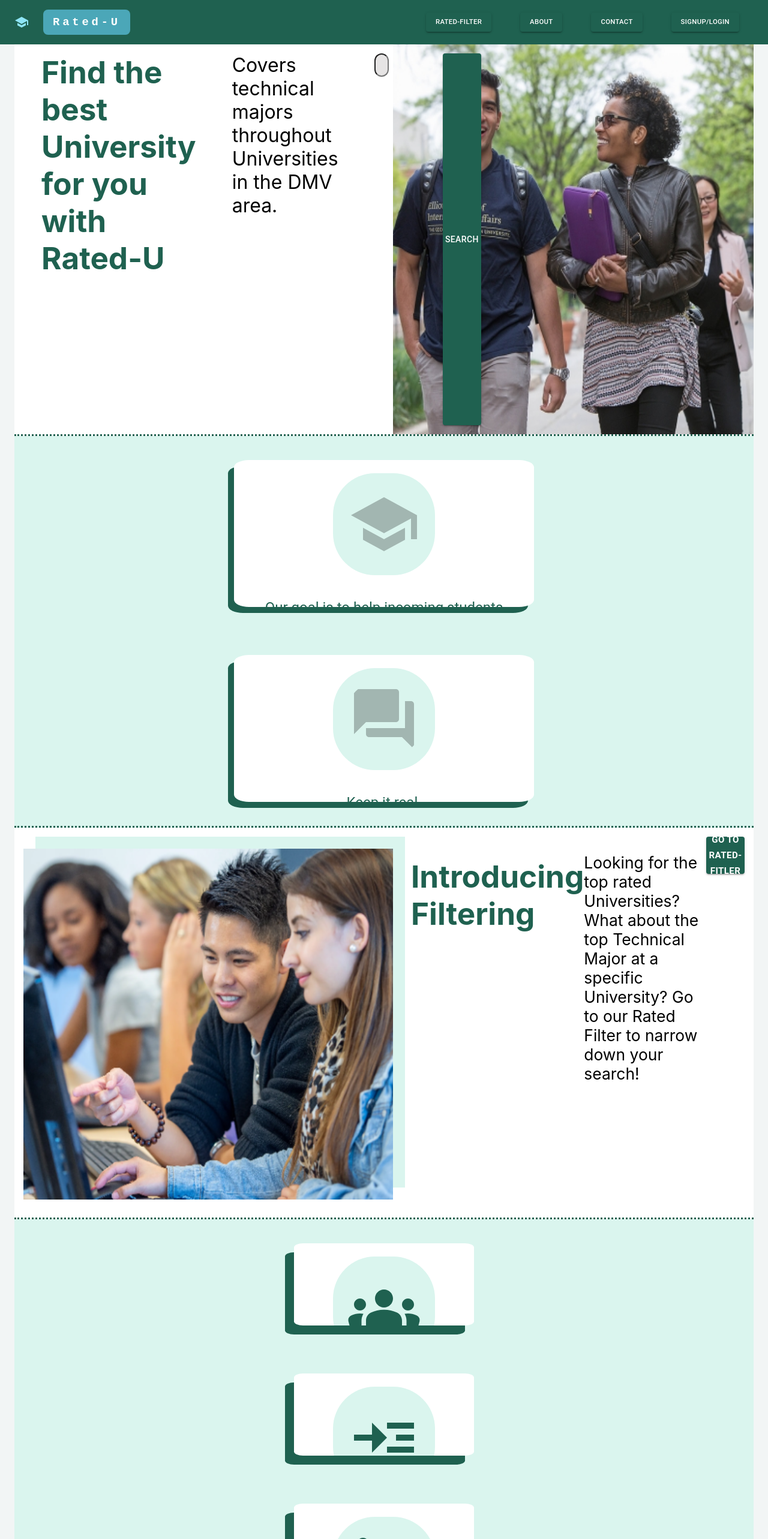
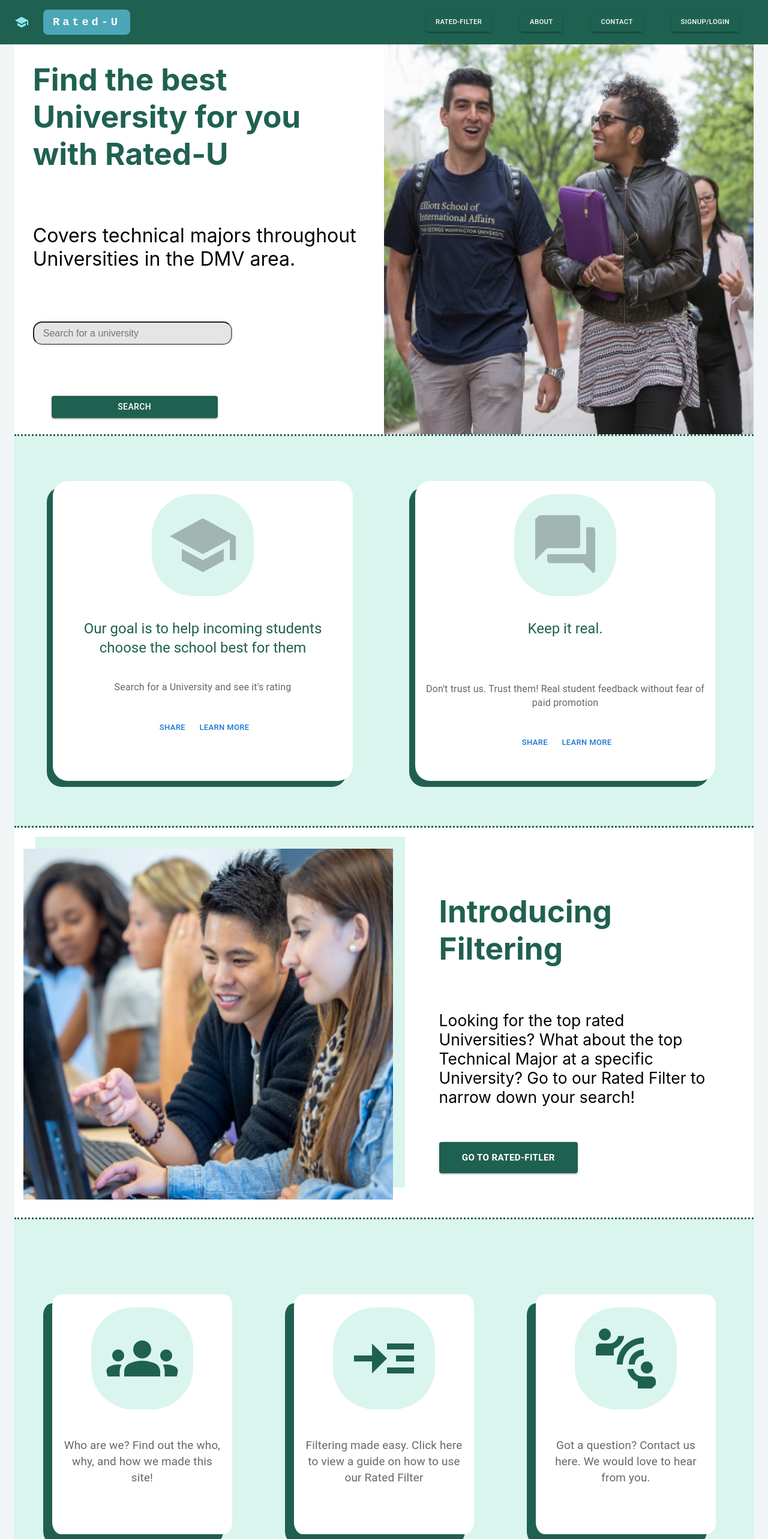
Before and after one commit to clairecashmore17/rated-u, a React (Create React App) app in the folder client/: page / in a window 1280 px wide. Shown: the top 2566 px of the page at 60% size. Built offline with nearby package versions, Linux system fonts and the light colour scheme.

Commit message:
fixed index.css discrepencies

```diff
--- a/client/src/components/Home/index.css
+++ b/client/src/components/Home/index.css
@@ -14,12 +14,12 @@
 .text-primary {
   color: var(--primary);
 }
-.flex-row {
+.flex-row-home {
   display: flex;
   flex-direction: column;
   justify-content: space-evenly;
 }
-.flex-column {
+.flex-column-home {
   display: flex;
   flex-direction: row;
   justify-content: space-evenly;
--- a/client/src/components/Home/index.js
+++ b/client/src/components/Home/index.js
@@ -27,7 +27,7 @@ const Home = () => {
         {/* Top box with search bar */}
         <div className="home-box white intro">
           {/* Left content */}
-          <div className="left-content full-width flex-row">
+          <div className="left-content full-width flex-row-home">
             <h1 className="text-primary title m5">
               Find the best University for you with Rated-U
             </h1>
@@ -56,7 +56,7 @@ const Home = () => {
           </div>
         </div>
         {/* Second box (info box) */}
-        <div className="home-box background-mint flex-column">
+        <div className="home-box background-mint flex-column-home">
           <Card
             sx={{
               maxWidth: 500,
@@ -183,7 +183,7 @@ const Home = () => {
         {/* Third box Rated-Filter access/info */}
         <div className="home-box white intro">
           <img className="rated-img" src="/images/students-computer.png" />
-          <div className="flex-row rated-info">
+          <div className="flex-row-home rated-info">
             <h1 className="text-primary title">Introducing Filtering</h1>
             <p className="info-text">
               Looking for the top rated Universities? What about the top
@@ -215,7 +215,7 @@ const Home = () => {
           </div>
         </div>
         {/* Fourth Box (more info) */}
-        <div className="home-box background-mint flex-column">
+        <div className="home-box background-mint flex-column-home">
           <Card
             sx={{
               maxWidth: 300,
```
